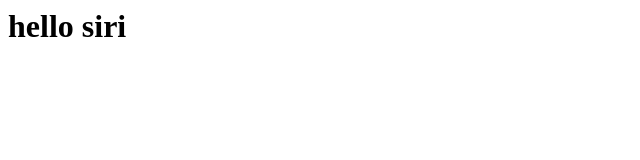
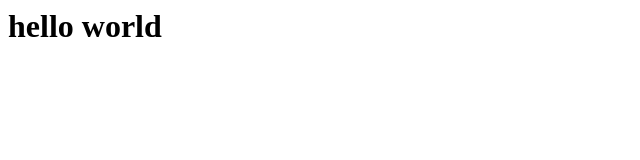
Before and after one commit to sirichowdary123/ui-practice, a plain HTML site: page index.html in a window 1280 px wide. Shown: the full height of the page, 0-640 px from the left. Drawn offline with Linux system fonts and the light colour scheme.

Commit message:
updated the message

```diff
--- a/index.html
+++ b/index.html
@@ -4,7 +4,7 @@
     </head>
     <body>
         <h1>
-            hello siri
+            hello world
         </h1>
     </body>
 </html>
```
